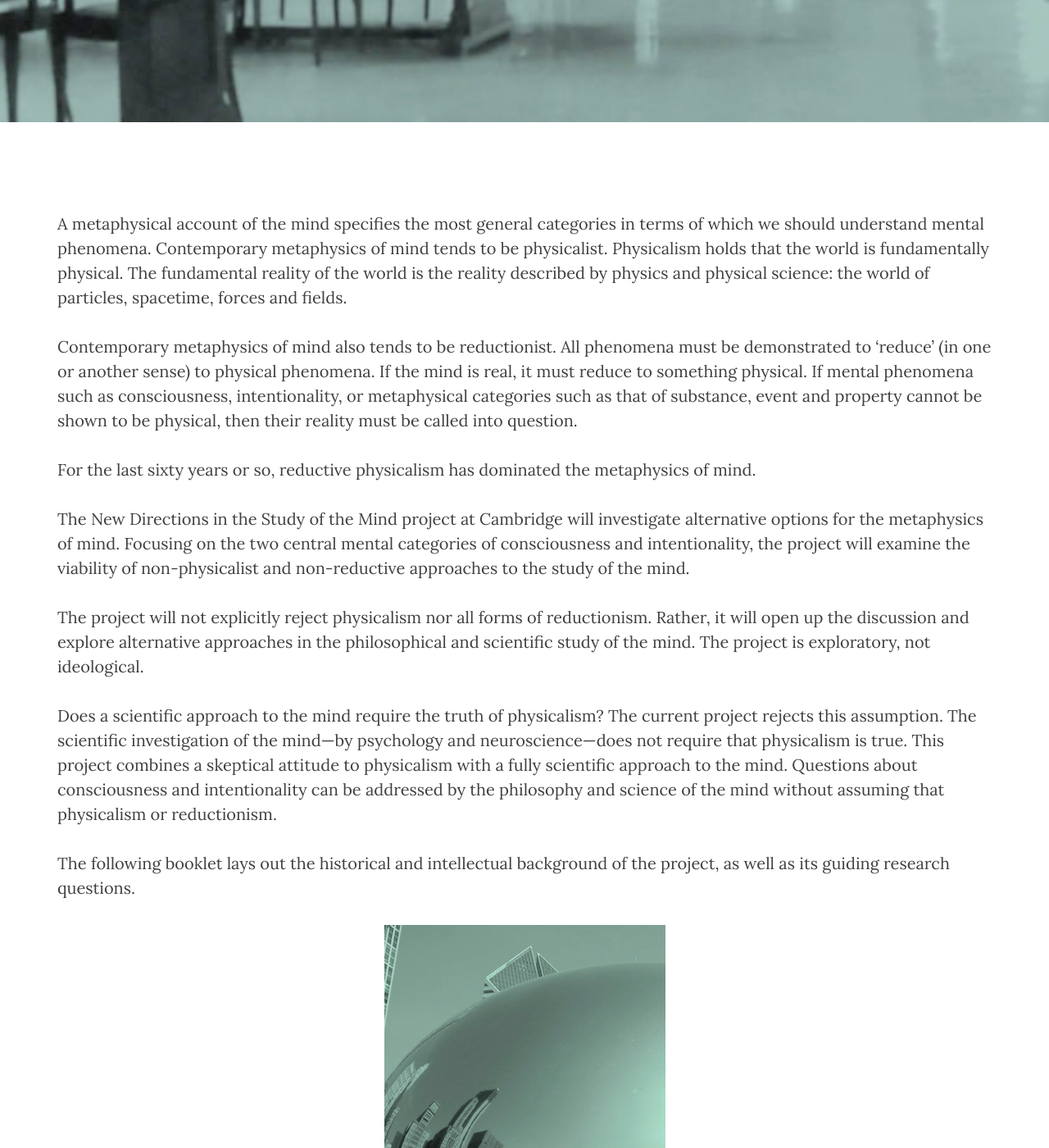
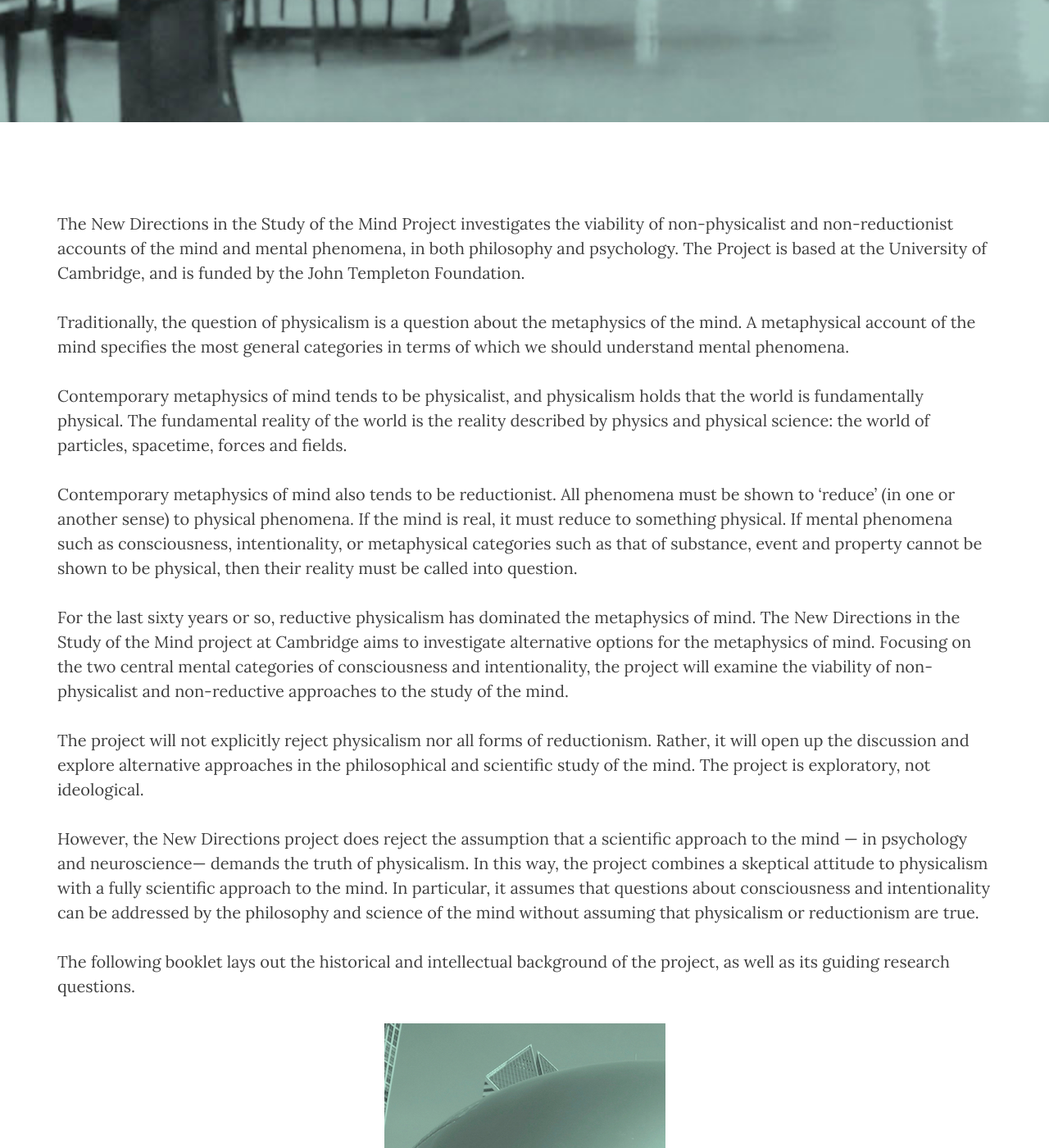
Before and after one commit to msteenhagen/newdirectionsproject.github.io, a Jekyll site: the page built from about.html, in a window 1280 px wide and 1400 px high, scrolled down 576 px. Shown: the whole window at 82% size. Built offline with Jekyll 4.4.1, drawn with Linux system fonts in a browser that asks for light colours; nearby versions of some CDN libraries; some of the changed text lies outside the part shown.

Commit message:
Updated text 'About'

```diff
--- a/about.html
+++ b/about.html
@@ -5,17 +5,19 @@ description: "What we do."
 header-img: "img/about-bg3.jpg"
 ---
 
-<p>A metaphysical account of the mind specifies the most general categories in terms of which we should understand mental phenomena. Contemporary metaphysics of mind tends to be physicalist. Physicalism holds that the world is fundamentally physical. The fundamental reality of the world is the reality described by physics and physical science: the world of particles, spacetime, forces and fields.</p>
+<p>The New Directions in the Study of the Mind Project investigates the viability of non-physicalist and non-reductionist accounts of the mind and mental phenomena, in both philosophy and psychology. The Project is based at the University of Cambridge, and is funded by the John Templeton Foundation.</p>
 
-<p>Contemporary metaphysics of mind also tends to be reductionist. All phenomena must be demonstrated to ‘reduce’ (in one or another sense) to physical phenomena. If the mind is real, it must reduce to something physical. If mental phenomena such as consciousness, intentionality, or metaphysical categories such as that of substance, event and property cannot be shown to be physical, then their reality must be called into question.</p>
+<p>Traditionally, the question of physicalism is a question about the metaphysics of the mind. A metaphysical account of the mind specifies the most general categories in terms of which we should understand mental phenomena.</p>
 
-<p>For the last sixty years or so, reductive physicalism has dominated the metaphysics of mind.</p>
+<p>Contemporary metaphysics of mind tends to be physicalist, and physicalism holds that the world is fundamentally physical. The fundamental reality of the world is the reality described by physics and physical science: the world of particles, spacetime, forces and fields.</p>
 
-<p>The New Directions in the Study of the Mind project at Cambridge will investigate alternative options for the metaphysics of mind. Focusing on the two central mental categories of consciousness and intentionality, the project will examine the viability of non-physicalist and non-reductive approaches to the study of the mind.</p>
+<p>Contemporary metaphysics of mind also tends to be reductionist. All phenomena must be shown to ‘reduce’ (in one or another sense) to physical phenomena. If the mind is real, it must reduce to something physical. If mental phenomena such as consciousness, intentionality, or metaphysical categories such as that of substance, event and property cannot be shown to be physical, then their reality must be called into question.</p>
+
+<p>For the last sixty years or so, reductive physicalism has dominated the metaphysics of mind. The New Directions in the Study of the Mind project at Cambridge aims to investigate alternative options for the metaphysics of mind. Focusing on the two central mental categories of consciousness and intentionality, the project will examine the viability of non-physicalist and non-reductive approaches to the study of the mind.</p>
 
 <p>The project will not explicitly reject physicalism nor all forms of reductionism. Rather, it will open up the discussion and explore alternative approaches in the philosophical and scientific study of the mind. The project is exploratory, not ideological.</p>
 
-<p>Does a scientific approach to the mind require the truth of physicalism? The current project rejects this assumption. The scientific investigation of the mind—by psychology and neuroscience—does not require that physicalism is true. This project combines a skeptical attitude to physicalism with a fully scientific approach to the mind. Questions about consciousness and intentionality can be addressed by the philosophy and science of the mind without assuming that physicalism or reductionism.</p>
+<p>However, the New Directions project does reject the assumption that a scientific approach to the mind — in psychology and neuroscience— demands the truth of physicalism. In this way, the project combines a skeptical attitude to physicalism with a fully scientific approach to the mind. In particular, it assumes that questions about consciousness and intentionality can be addressed by the philosophy and science of the mind without assuming that physicalism or reductionism are true.</p>
 
 <p>The following booklet lays out the historical and intellectual background of the project, as well as its guiding research questions.</p>
 
@@ -23,10 +25,10 @@ header-img: "img/about-bg3.jpg"
 <figure>
 <a href="{{ site.baseurl }}/pdfs/newdirections_booklet2015.pdf">
     <img src="{{ site.baseurl }}/img/cloud.jpg" alt="New Directions booklet 2015" height="100" align="middle" hspace="20px"></a>
-    <figcaption class="caption text-muted" style="width: 350px;">New Directions in the Study of the Mind information booklet (2015), laying out the historical and intellectual background of the project, as well as its guiding research questions.</figcaption>
+    <figcaption class="caption text-muted" style="width: 350px;">New Directions in the Study of the Mind information booklet (2015)</figcaption>
 </figure>
 </div>
 
-<p>A bibliography for the project's research can be found <a href="{{ site.baseurl }}/resources/">here</a>.</p>
+<!-- <p>A bibliography for the project's research can be found <a href="{{ site.baseurl }}/resources/">here</a>.</p> -->
 
 {% include team.html %}
```
Also changed, not shown: index-full.html (added, +20 -0 lines).
